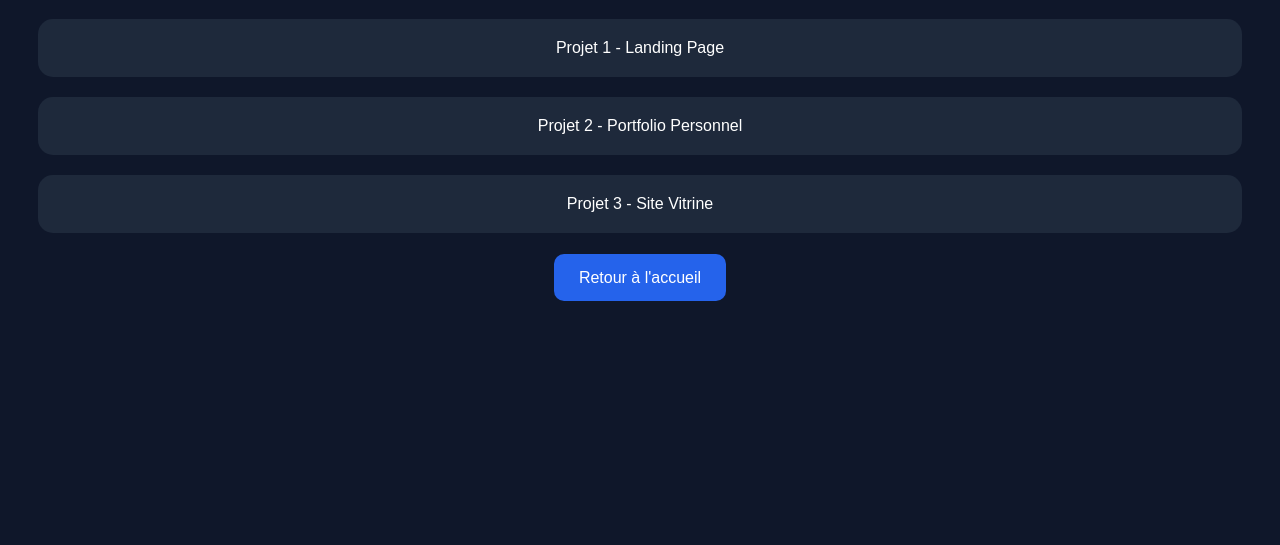
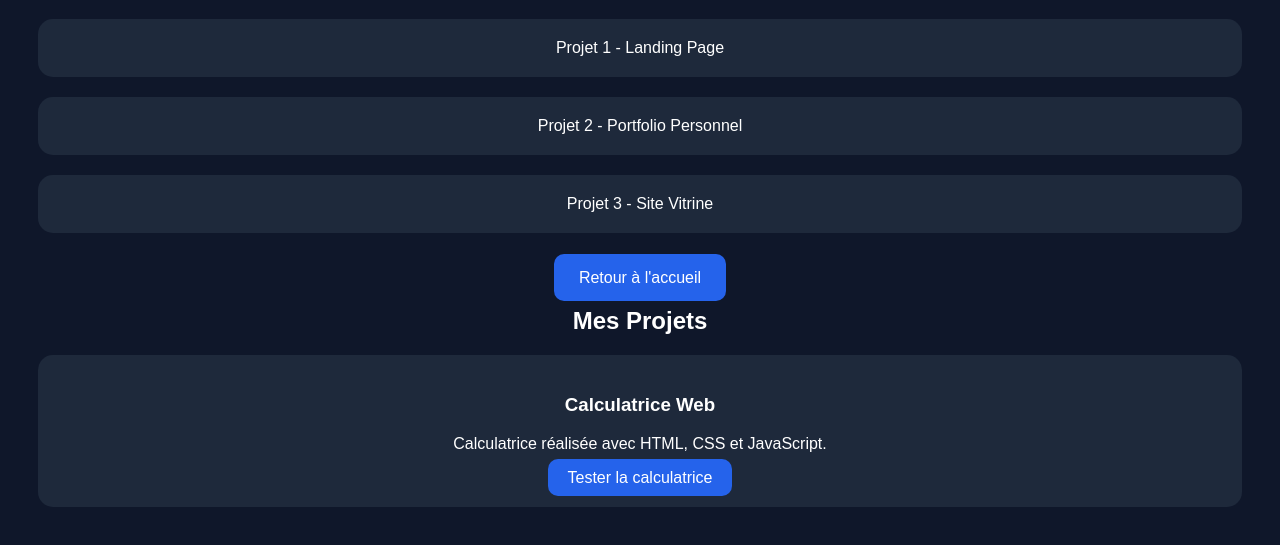
Before and after one commit to eddynganso/eddynganso.github.io, a plain HTML site: page portfolio.html in a window 1280 px wide. Shown: the part 147-692 px from the top of the page. Drawn offline with Linux system fonts and the light colour scheme.

Commit message:
Add files via upload

```diff
--- a/portfolio.html
+++ b/portfolio.html
@@ -59,6 +59,33 @@ color:white;
   ">
   Retour à l'accueil
   </a>
+  <h2>Mes Projets</h2>
+
+<div style="
+background:#1e293b;
+padding:20px;
+border-radius:15px;
+margin-top:20px;
+">
+
+<h3>Calculatrice Web</h3>
+
+<p>
+Calculatrice réalisée avec HTML, CSS et JavaScript.
+</p>
+
+<a href="calculator.html"
+style="
+background:#2563eb;
+color:white;
+padding:10px 20px;
+text-decoration:none;
+border-radius:10px;
+">
+Tester la calculatrice
+</a>
+
+</div>
 
 </body>
 </html>
```
